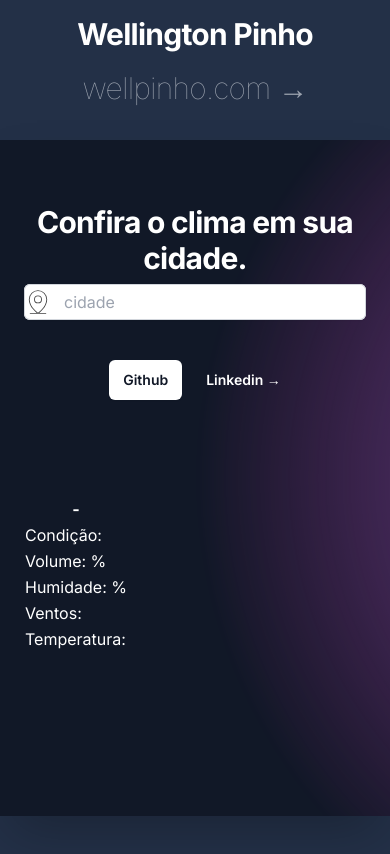
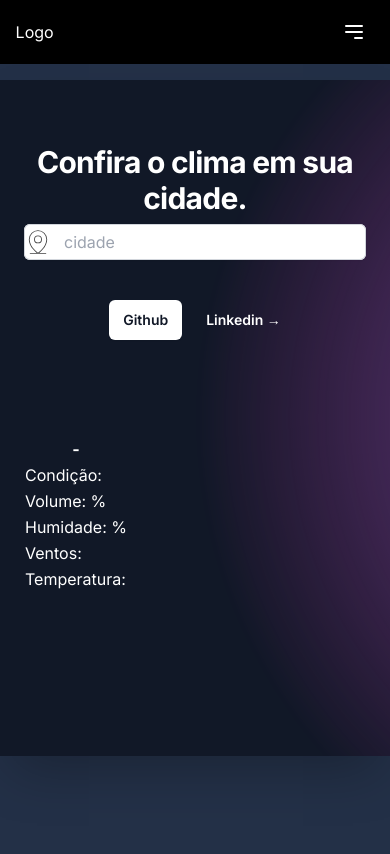
Before and after one commit to wellpinho/weather-today, a Next.js app: page / in a window 390 px wide. Shown: the top 854 px of the page. Built offline with nearby package versions, Linux system fonts and the light colour scheme.

Commit message:
add Navbar  Add estado e função de toggle para o menu responsivo e a funcionalidade de login

```diff
--- a/src/app/page.tsx
+++ b/src/app/page.tsx
@@ -2,11 +2,17 @@
 import Tables from "@/components/Tables";
 import axios from "axios";
 import Image from "next/image";
+import Link from 'next/link';
 import { useEffect, useState } from "react";
+
 
 export default function Home() {
   const [cityName, setCityName] = useState("");
   const [data, setData] = useState({});
+
+  // Adicionado estado e função de toggle para o menu responsivo
+  const [isMenuOpen, setIsMenuOpen] = useState(false);
+
   // const [cache, setCache] = useState({});
   // const displayNone = false;
 
@@ -18,6 +24,7 @@ export default function Home() {
 
   //   }
   // }, [])
+
 
   async function handleGetCity(e: any) {
     e.preventDefault();
@@ -36,16 +43,125 @@ export default function Home() {
     }
   }
 
+  // Adicionado estado e função de toggle para o menu responsivo
+  const toggleMenu = () => {
+    setIsMenuOpen(!isMenuOpen);
+  };
+
+  /*
+   Alterações no Navbar:
+   - Adicionado estado (isMenuOpen) para controlar a visibilidade do menu responsivo.
+   - Adicionada função (toggleMenu) para alternar o estado do menu.
+   - Adicionado ícone do menu com um botão de toggle.
+   - Adicionada lógica para exibir ou ocultar o menu responsivo com base no estado (isMenuOpen).
+  */
+
   return (
-    <div className="mx-auto max-w-7xl pb-24 pt-4 sm:px-6 sm:py-32 lg:px-8">
-      <h2 className="text-center mb-4 text-3xl font-bold tracking-tight text-white sm:text-4xl">
-        Wellington Pinho
-        <div className="text-gray-400 font-thin btn btn-tremura">
-          <a href="https://wellpinho.com">
-            wellpinho.com <span aria-hidden="true">→</span>
+    <div>
+      {/* Inicio Nav */}
+      <nav className="bg-black">
+        <div className=" w-[92%] mx-auto sm:px-6 lg:px-8">
+          <div className="flex items-center justify-between h-16">
+            <div className="flex items-center">
+              {/* Logo e outros elementos do Navbar */}
+              <div className="flex-shrink-0">
+                <a href="/" className="text-white">
+                  Logo
                 </a>
               </div>
-      </h2>
+            </div>
+
+            <div className="hidden md:block">
+              {/* Itens de menu para dispositivos maiores */}
+              <div className="ml-4 flex items-center space-x-4">
+                <a href="/" className="text-white hover:bg-white hover:text-black rounded-lg p-2 transition duration-500 ease-in-out">
+                  Home
+                </a>
+                <a href="/" className="text-white hover:bg-white hover:text-black rounded-lg p-2 transition duration-500 ease-in-out">
+                  Teams
+                </a>
+                <a href="/" className="text-white hover:bg-white hover:text-black rounded-lg p-2 transition duration-500 ease-in-out">
+                  Contact
+                </a>
+              </div>
+            </div>
+
+            <div>
+              <Link href="/login">
+                <button
+                  className="hidden md:block text-white border-solid border-white border-2 px-5 py-2 text-1 uppercase tracking-widest hover:bg-white hover:text-black transition duration-500 ease-in-out rounded-full text-sm font-bold">
+                  Login</button>
+              </Link>
+            </div>
+
+            <div className="md:hidden flex items-center">
+              {/* Botão de toggle para o menu responsivo */}
+              <button
+                onClick={toggleMenu}
+                className="inline-flex items-center justify-center p-2 rounded-md text-white
+                         hover:text-white focus:outline-none focus:ring-2 focus:ring-inset focus:ring-white"
+
+              >
+                {isMenuOpen ? (
+                  /* Ícone de fechar o menu quando está aberto */
+                  <svg className="h-6 w-6"
+                    xmlns="http://www.w3.org/2000/svg"
+                    fill="none"
+                    viewBox="0 0 24 24"
+                    stroke="currentColor"
+                  >
+                    <path
+                      strokeLinecap="round"
+                      strokeLinejoin="round"
+                      strokeWidth={2}
+                      d="M6 18L18 6M6 6l12 12"
+                    />
+                  </svg>
+                ) : (
+                  /* Ícone de abrir o menu quando está fechado */
+                  <svg className="h-6 w-6"
+                    xmlns="http://www.w3.org/2000/svg"
+                    fill="none"
+                    viewBox="0 0 24 24"
+                    stroke="currentColor"
+                  >
+                    <path
+                      strokeLinecap="round"
+                      strokeLinejoin="round"
+                      strokeWidth={2}
+                      d="M4 6h16M4 12h16m-7 6h7"
+                    />
+                  </svg>
+                )}
+              </button>
+            </div>
+          </div>
+        </div>
+        {isMenuOpen && (
+          <div className="md:hidden">
+            {/* Conteúdo do menu responsivo quando está aberto */}
+            <div className="px-2 pt-2 pb-3 space-x-1 sm:px-3 flex flex-col items-center">
+              <a href="/" className="text-white block hover:bg-white hover:text-black rounded-lg p-2 mb-3 transition duration-500 ease-in-out">
+                Home
+              </a>
+              <a href="/" className="text-white block hover:bg-white hover:text-black rounded-lg p-2 mb-3 transition duration-500 ease-in-out">
+                Teams
+              </a>
+              <a href="/" className="text-white block hover:bg-white hover:text-black rounded-lg p-2 mb-3 transition duration-500 ease-in-out">
+                Contact
+              </a>
+              <Link href="/login">
+                <button
+                  className=" text-white border-solid border-white border-2 px-5 py-2 text-1 uppercase tracking-widest hover:bg-white hover:text-black transition duration-500 ease-in-out rounded-full text-sm font-bold">
+                  Login</button>
+              </Link>
+
+            </div>
+          </div>
+        )}
+      </nav>
+      {/* Final Nav */}
+      <div className="mx-auto max-w-7xl pb-24 pt-4 sm:px-6 sm:py-32 lg:px-8">
         <div className="relative isolate overflow-hidden bg-gray-900 px-6 pt-16 shadow-2xl sm:rounded-3xl sm:px-16 md:pt-24 lg:flex lg:gap-x-20 lg:px-24 lg:pt-0">
           <svg
             viewBox="0 0 1024 1024"
@@ -110,5 +226,6 @@ export default function Home() {
           </div>
         </div>
       </div>
+    </div>
   );
-}
+};
--- /dev/null
+++ b/src/pages/login.tsx
@@ -0,0 +1,10 @@
+const Login = () => {
+    return (
+        <div>
+            <h1>Login Page</h1>
+            {/* Adicione o formulário de login aqui */}
+        </div>
+    );
+};
+
+export default Login;
```
Also changed, not shown: src/app/globals.css (+22 -0 lines). Lines whose indentation alone changed are shown as unchanged.
